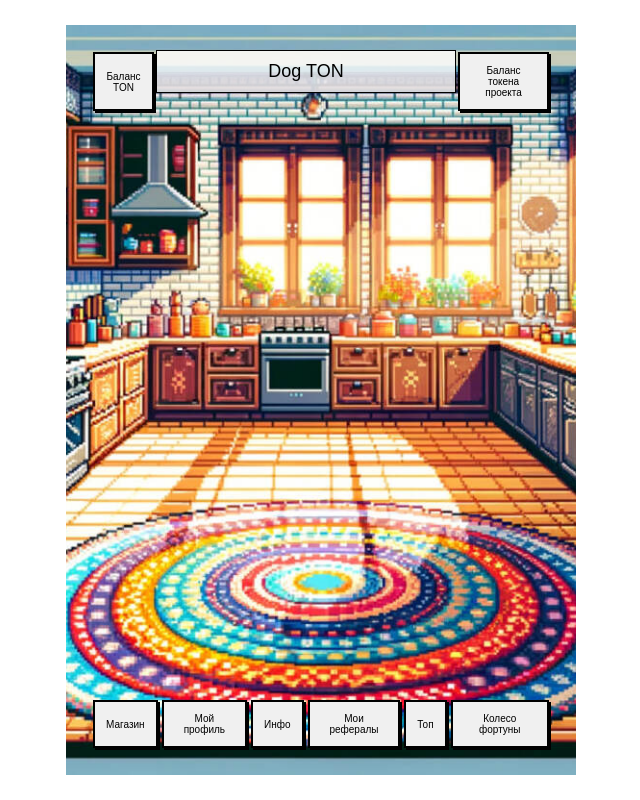
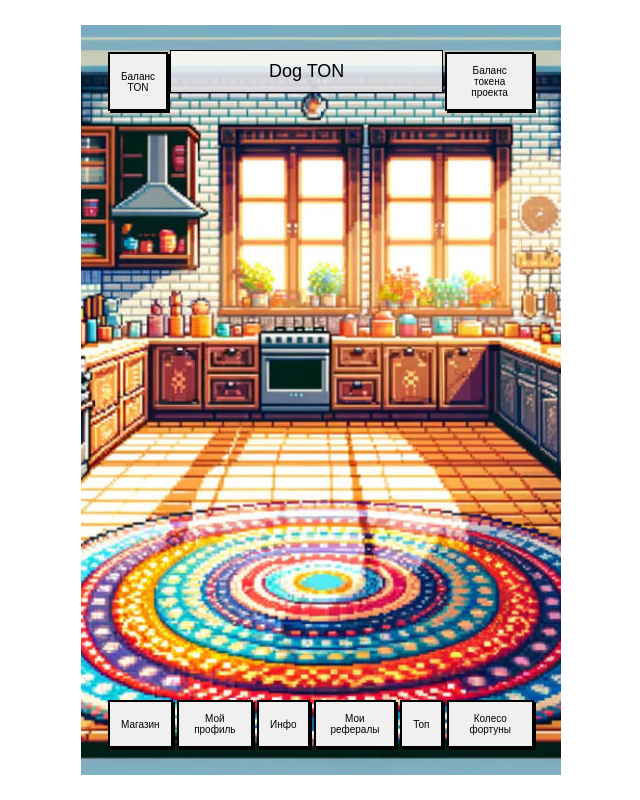
Before and after one commit to Fenomen555/dog, a plain HTML site: page index.html in a window 1280 px wide. Shown: the whole page, without its empty margins (319-959 px from the left). Drawn offline with Linux system fonts and the light colour scheme.

Commit message:
Update index.html

```diff
--- a/index.html
+++ b/index.html
@@ -18,7 +18,7 @@
             background-size: cover;
             background-position: center;
             height: 750px;
-            width: 510px;
+            width: 480px;
             display: flex;
             flex-direction: column;
             align-items: center;
```
